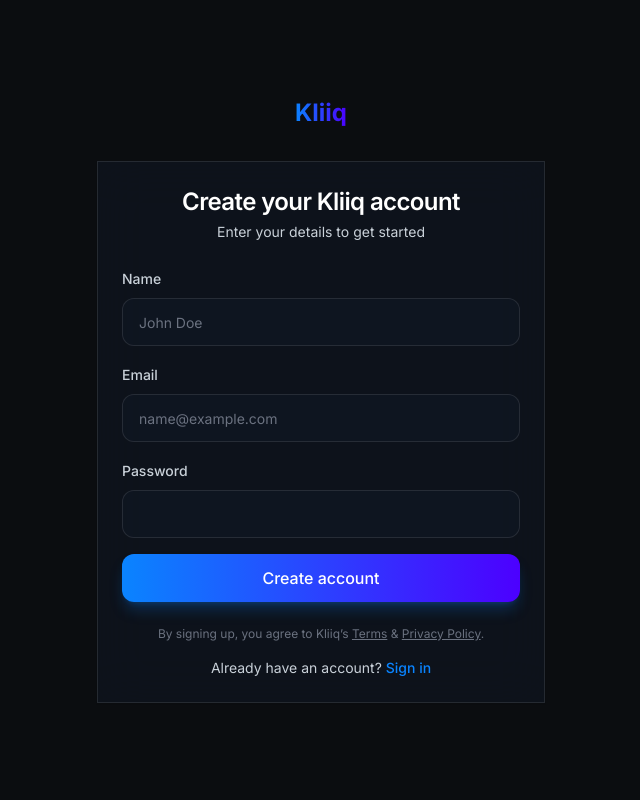
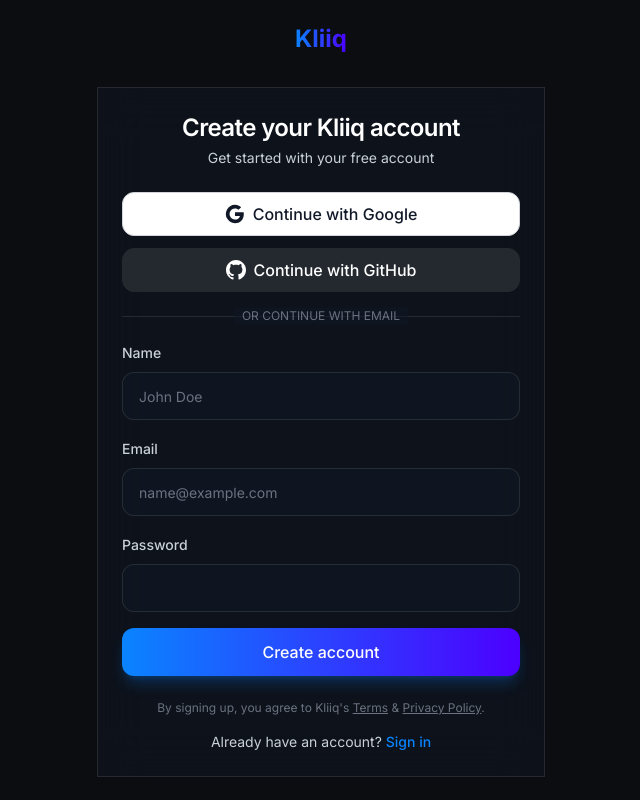
Before and after one commit to kliiq-tech/Kliiq, a React (Vite) app in the folder Frontend/: page /signup in a window 1280 px wide. Shown: the whole page, without its empty margins (319-959 px from the left). Built offline with nearby package versions, Linux system fonts and the light colour scheme.

Commit message:
fix: Documentation Nav & Sign Pages

```diff
--- a/Frontend/src/components/landing/Hero.tsx
+++ b/Frontend/src/components/landing/Hero.tsx
@@ -47,7 +47,7 @@
                             <ArrowRight className="ml-2 h-5 w-5 transition-transform group-hover:translate-x-1" />
                         </Button>
                     </Link>
-                    <Link to="/signin">
+                    <Link to="/docs">
                         <Button variant="ghost" size="lg" className="h-14 px-8 text-lg font-semibold border border-white/5 hover:bg-white/5 transition-colors">
                             View Documentation
                         </Button>
--- a/Frontend/src/components/layout/Navbar.tsx
+++ b/Frontend/src/components/layout/Navbar.tsx
@@ -15,7 +15,7 @@
 
                 <div className="hidden md:flex items-center space-x-8">
                     <Link to="/#faq" className="text-sm font-medium text-text-secondary hover:text-white transition-colors">FAQs</Link>
-                    <Link to="/#packs" className="text-sm font-medium text-text-secondary hover:text-white transition-colors">Software Packs</Link>
+                    <Link to="/docs" className="text-sm font-medium text-text-secondary hover:text-white transition-colors">Documentation</Link>
                     <Link to="/pricing" className="text-sm font-medium text-text-secondary hover:text-white transition-colors">Pricing</Link>
                     <Link to="/contact" className="text-sm font-medium text-text-secondary hover:text-white transition-colors">Contact Us</Link>
                 </div>
@@ -38,7 +38,7 @@
             {mobileMenuOpen && (
                 <div className="md:hidden bg-background/95 backdrop-blur-xl border-b border-white/5 p-4 space-y-4 shadow-2xl absolute top-full left-0 right-0">
                     <Link to="/#faq" className="block text-sm font-medium text-text-secondary hover:text-white" onClick={() => setMobileMenuOpen(false)}>FAQs</Link>
-                    <Link to="/#packs" className="block text-sm font-medium text-text-secondary hover:text-white" onClick={() => setMobileMenuOpen(false)}>Software Packs</Link>
+                    <Link to="/docs" className="block text-sm font-medium text-text-secondary hover:text-white" onClick={() => setMobileMenuOpen(false)}>Documentation</Link>
                     <Link to="/pricing" className="block text-sm font-medium text-text-secondary hover:text-white" onClick={() => setMobileMenuOpen(false)}>Pricing</Link>
                     <Link to="/contact" className="block text-sm font-medium text-text-secondary hover:text-white" onClick={() => setMobileMenuOpen(false)}>Contact Us</Link>
                     <Link to="/signin" className="block" onClick={() => setMobileMenuOpen(false)}>
--- a/Frontend/src/pages/SignIn.tsx
+++ b/Frontend/src/pages/SignIn.tsx
@@ -12,9 +12,45 @@
             <Card className="w-full max-w-md bg-surface/50 border-white/10 backdrop-blur-xl">
                 <CardHeader className="space-y-1 text-center">
                     <CardTitle className="text-2xl text-white">Welcome back to Kliiq</CardTitle>
-                    <p className="text-sm text-text-secondary">Enter your email and password to sign in</p>
+                    <p className="text-sm text-text-secondary">Sign in to your account to continue</p>
                 </CardHeader>
                 <CardContent className="space-y-4">
+                    {/* Social Auth Buttons */}
+                    <div className="space-y-3">
+                        <Button
+                            variant="outline"
+                            className="w-full h-11 bg-white hover:bg-gray-50 text-gray-900 border-gray-300 font-medium"
+                        >
+                            <svg className="w-5 h-5 mr-2" viewBox="0 0 24 24">
+                                <path fill="currentColor" d="M22.56 12.25c0-.78-.07-1.53-.2-2.25H12v4.26h5.92c-.26 1.37-1.04 2.53-2.21 3.31v2.77h3.57c2.08-1.92 3.28-4.74 3.28-8.09z" />
+                                <path fill="currentColor" d="M12 23c2.97 0 5.46-.98 7.28-2.66l-3.57-2.77c-.98.66-2.23 1.06-3.71 1.06-2.86 0-5.29-1.93-6.16-4.53H2.18v2.84C3.99 20.53 7.7 23 12 23z" />
+                                <path fill="currentColor" d="M5.84 14.09c-.22-.66-.35-1.36-.35-2.09s.13-1.43.35-2.09V7.07H2.18C1.43 8.55 1 10.22 1 12s.43 3.45 1.18 4.93l2.85-2.22.81-.62z" />
+                                <path fill="currentColor" d="M12 5.38c1.62 0 3.06.56 4.21 1.64l3.15-3.15C17.45 2.09 14.97 1 12 1 7.7 1 3.99 3.47 2.18 7.07l3.66 2.84c.87-2.6 3.3-4.53 6.16-4.53z" />
+                            </svg>
+                            Continue with Google
+                        </Button>
+                        <Button
+                            variant="outline"
+                            className="w-full h-11 bg-[#24292F] hover:bg-[#24292F]/90 text-white border-[#24292F] font-medium"
+                        >
+                            <svg className="w-5 h-5 mr-2" fill="currentColor" viewBox="0 0 24 24">
+                                <path d="M12 0c-6.626 0-12 5.373-12 12 0 5.302 3.438 9.8 8.207 11.387.599.111.793-.261.793-.577v-2.234c-3.338.726-4.033-1.416-4.033-1.416-.546-1.387-1.333-1.756-1.333-1.756-1.089-.745.083-.729.083-.729 1.205.084 1.839 1.237 1.839 1.237 1.07 1.834 2.807 1.304 3.492.997.107-.775.418-1.305.762-1.604-2.665-.305-5.467-1.334-5.467-5.931 0-1.311.469-2.381 1.236-3.221-.124-.303-.535-1.524.117-3.176 0 0 1.008-.322 3.301 1.23.957-.266 1.983-.399 3.003-.404 1.02.005 2.047.138 3.006.404 2.291-1.552 3.297-1.23 3.297-1.23.653 1.653.242 2.874.118 3.176.77.84 1.235 1.911 1.235 3.221 0 4.609-2.807 5.624-5.479 5.921.43.372.823 1.102.823 2.222v3.293c0 .319.192.694.801.576 4.765-1.589 8.199-6.086 8.199-11.386 0-6.627-5.373-12-12-12z" />
+                            </svg>
+                            Continue with GitHub
+                        </Button>
+                    </div>
+
+                    {/* Divider */}
+                    <div className="relative">
+                        <div className="absolute inset-0 flex items-center">
+                            <div className="w-full border-t border-white/10"></div>
+                        </div>
+                        <div className="relative flex justify-center text-xs uppercase">
+                            <span className="bg-surface/50 px-2 text-text-muted">Or continue with email</span>
+                        </div>
+                    </div>
+
+                    {/* Email/Password Form */}
                     <div className="space-y-2">
                         <label className="text-sm font-medium text-text-secondary">Email</label>
                         <Input type="email" placeholder="name@example.com" />
--- a/Frontend/src/pages/SignUp.tsx
+++ b/Frontend/src/pages/SignUp.tsx
@@ -12,9 +12,45 @@
             <Card className="w-full max-w-md bg-surface/50 border-white/10 backdrop-blur-xl">
                 <CardHeader className="space-y-1 text-center">
                     <CardTitle className="text-2xl text-white">Create your Kliiq account</CardTitle>
-                    <p className="text-sm text-text-secondary">Enter your details to get started</p>
+                    <p className="text-sm text-text-secondary">Get started with your free account</p>
                 </CardHeader>
                 <CardContent className="space-y-4">
+                    {/* Social Auth Buttons */}
+                    <div className="space-y-3">
+                        <Button
+                            variant="outline"
+                            className="w-full h-11 bg-white hover:bg-gray-50 text-gray-900 border-gray-300 font-medium"
+                        >
+                            <svg className="w-5 h-5 mr-2" viewBox="0 0 24 24">
+                                <path fill="currentColor" d="M22.56 12.25c0-.78-.07-1.53-.2-2.25H12v4.26h5.92c-.26 1.37-1.04 2.53-2.21 3.31v2.77h3.57c2.08-1.92 3.28-4.74 3.28-8.09z" />
+                                <path fill="currentColor" d="M12 23c2.97 0 5.46-.98 7.28-2.66l-3.57-2.77c-.98.66-2.23 1.06-3.71 1.06-2.86 0-5.29-1.93-6.16-4.53H2.18v2.84C3.99 20.53 7.7 23 12 23z" />
+                                <path fill="currentColor" d="M5.84 14.09c-.22-.66-.35-1.36-.35-2.09s.13-1.43.35-2.09V7.07H2.18C1.43 8.55 1 10.22 1 12s.43 3.45 1.18 4.93l2.85-2.22.81-.62z" />
+                                <path fill="currentColor" d="M12 5.38c1.62 0 3.06.56 4.21 1.64l3.15-3.15C17.45 2.09 14.97 1 12 1 7.7 1 3.99 3.47 2.18 7.07l3.66 2.84c.87-2.6 3.3-4.53 6.16-4.53z" />
+                            </svg>
+                            Continue with Google
+                        </Button>
+                        <Button
+                            variant="outline"
+                            className="w-full h-11 bg-[#24292F] hover:bg-[#24292F]/90 text-white border-[#24292F] font-medium"
+                        >
+                            <svg className="w-5 h-5 mr-2" fill="currentColor" viewBox="0 0 24 24">
+                                <path d="M12 0c-6.626 0-12 5.373-12 12 0 5.302 3.438 9.8 8.207 11.387.599.111.793-.261.793-.577v-2.234c-3.338.726-4.033-1.416-4.033-1.416-.546-1.387-1.333-1.756-1.333-1.756-1.089-.745.083-.729.083-.729 1.205.084 1.839 1.237 1.839 1.237 1.07 1.834 2.807 1.304 3.492.997.107-.775.418-1.305.762-1.604-2.665-.305-5.467-1.334-5.467-5.931 0-1.311.469-2.381 1.236-3.221-.124-.303-.535-1.524.117-3.176 0 0 1.008-.322 3.301 1.23.957-.266 1.983-.399 3.003-.404 1.02.005 2.047.138 3.006.404 2.291-1.552 3.297-1.23 3.297-1.23.653 1.653.242 2.874.118 3.176.77.84 1.235 1.911 1.235 3.221 0 4.609-2.807 5.624-5.479 5.921.43.372.823 1.102.823 2.222v3.293c0 .319.192.694.801.576 4.765-1.589 8.199-6.086 8.199-11.386 0-6.627-5.373-12-12-12z" />
+                            </svg>
+                            Continue with GitHub
+                        </Button>
+                    </div>
+
+                    {/* Divider */}
+                    <div className="relative">
+                        <div className="absolute inset-0 flex items-center">
+                            <div className="w-full border-t border-white/10"></div>
+                        </div>
+                        <div className="relative flex justify-center text-xs uppercase">
+                            <span className="bg-surface/50 px-2 text-text-muted">Or continue with email</span>
+                        </div>
+                    </div>
+
+                    {/* Email/Password Form */}
                     <div className="space-y-2">
                         <label className="text-sm font-medium text-text-secondary">Name</label>
                         <Input placeholder="John Doe" />
@@ -31,7 +67,7 @@
                 </CardContent>
                 <CardFooter className="flex-col space-y-4 text-center">
                     <p className="text-xs text-text-muted">
-                        By signing up, you agree to Kliiq’s <a href="#" className="underline hover:text-white">Terms</a> & <a href="#" className="underline hover:text-white">Privacy Policy</a>.
+                        By signing up, you agree to Kliiq's <Link to="/terms" className="underline hover:text-white">Terms</Link> & <Link to="/privacy" className="underline hover:text-white">Privacy Policy</Link>.
                     </p>
                     <p className="text-sm text-text-secondary">
                         Already have an account?{' '}
```
